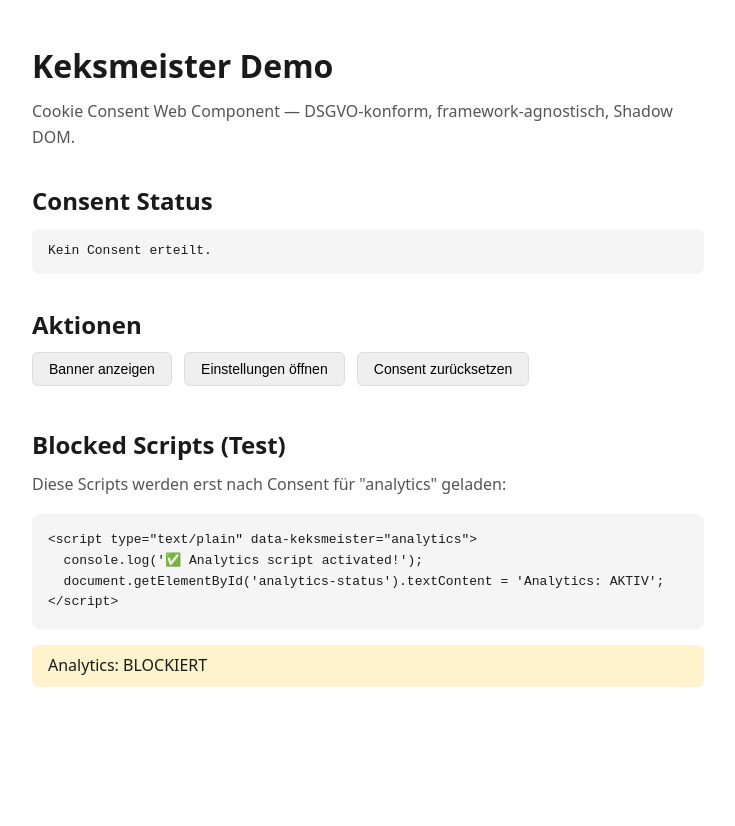
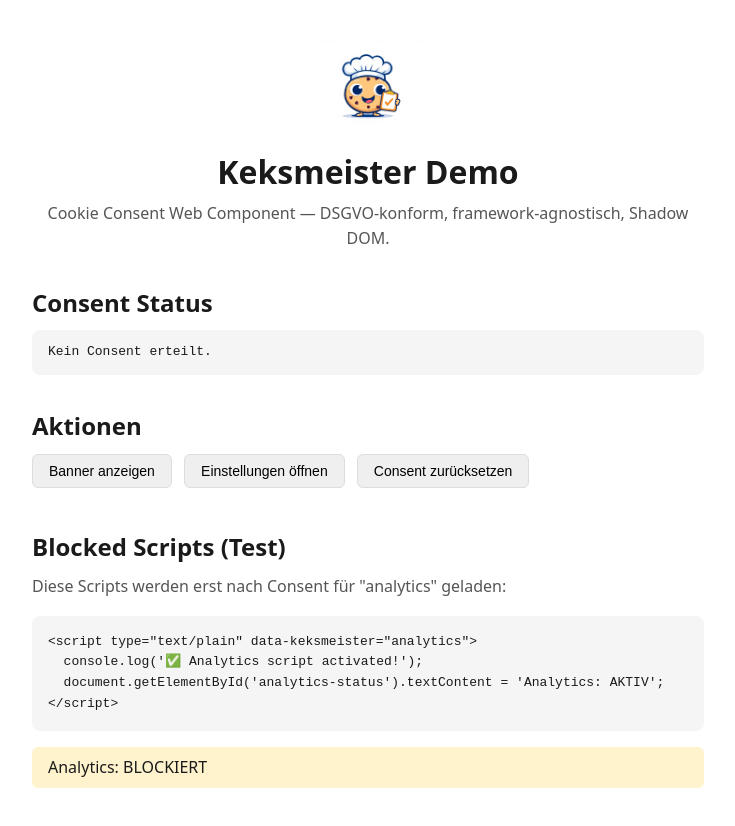
Before and after one commit to footageone/keksmeister, a website built with Vite: page demo/index.html in a window 1280 px wide. Shown: the whole page, without its empty margins (272-1007 px from the left). Before the commit the page ends 800 px from the top, so only its background shows below. Built offline with nearby package versions, Linux system fonts and the light colour scheme; files whose address does not match are found by name.

Commit message:
docs: add keksmeister logo to README and demo page
Co-Authored-By: Claude Opus 4.6 (1M context) <noreply@anthropic.com>

```diff
--- a/demo/index.html
+++ b/demo/index.html
@@ -48,8 +48,11 @@
 </head>
 <body>
 
-  <h1>Keksmeister Demo</h1>
-  <p>Cookie Consent Web Component — DSGVO-konform, framework-agnostisch, Shadow DOM.</p>
+  <div style="text-align:center; margin-bottom: 24px;">
+    <img src="./keksmeister-logo.jpg" alt="Keksmeister Logo" width="120" style="margin-bottom: 8px;" />
+    <h1 style="margin-bottom: 4px;">Keksmeister Demo</h1>
+    <p>Cookie Consent Web Component — DSGVO-konform, framework-agnostisch, Shadow DOM.</p>
+  </div>
 
   <h2>Consent Status</h2>
   <div id="consent-status">Kein Consent erteilt.</div>
```
Also changed, not shown: .github/workflows/pages.yml, README.md, assets/keksmeister-logo.jpg (added).
